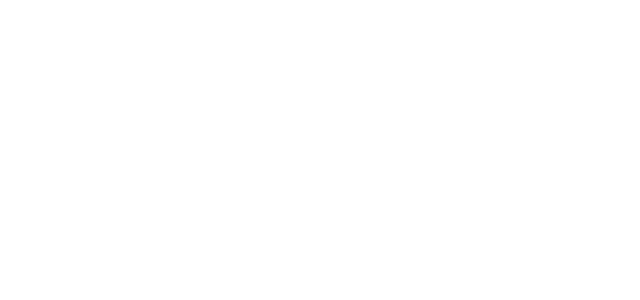
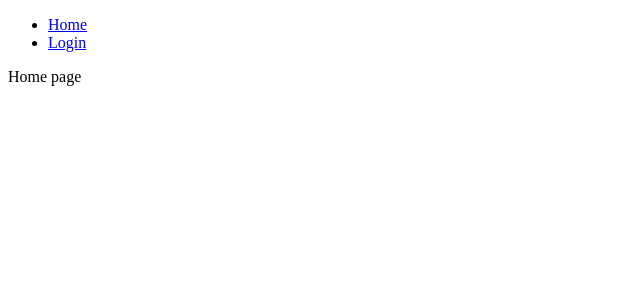
Before and after one commit to nimsajj/books-client, a React (Create React App) app: page / in a window 1280 px wide. Shown: the top 300 px of the page, without its empty margins (0-640 px from the left). Built offline with nearby package versions, Linux system fonts and the light colour scheme.

Commit message:
feature: add router with navbar

```diff
--- /dev/null
+++ b/src/components/App.js
@@ -0,0 +1,26 @@
+import React from "react";
+import { BrowserRouter as Router, Switch, Route } from "react-router-dom";
+import Navbar from "./Navbar";
+
+const Home = () => <div>Home page</div>;
+const Login = () => <div>Login page</div>;
+
+function App() {
+  return (
+    <div>
+      <Router>
+        <Navbar />
+        <Switch>
+          <Route exact path="/">
+            <Home />
+          </Route>
+          <Route path="/login">
+            <Login />
+          </Route>
+        </Switch>
+      </Router>
+    </div>
+  );
+}
+
+export default App;
--- /dev/null
+++ b/src/components/Navbar.js
@@ -0,0 +1,17 @@
+import React from "react";
+import { Link } from "react-router-dom";
+
+const Navbar = () => (
+  <nav>
+    <ul>
+      <li>
+        <Link to="/">Home</Link>
+      </li>
+      <li>
+        <Link to="/login">Login</Link>
+      </li>
+    </ul>
+  </nav>
+);
+
+export default Navbar;
--- a/src/index.js
+++ b/src/index.js
@@ -3,10 +3,13 @@
 import reportWebVitals from "./reportWebVitals";
 import { Provider } from "react-redux";
 import store from "./app/store";
+import App from "./components/App";
 
 ReactDOM.render(
   <React.StrictMode>
-    <Provider store={store}></Provider>
+    <Provider store={store}>
+      <App />
+    </Provider>
   </React.StrictMode>,
   document.getElementById("root")
 );
```
Also changed, not shown: 1 other file (tests, documents, lock files or other folders).
